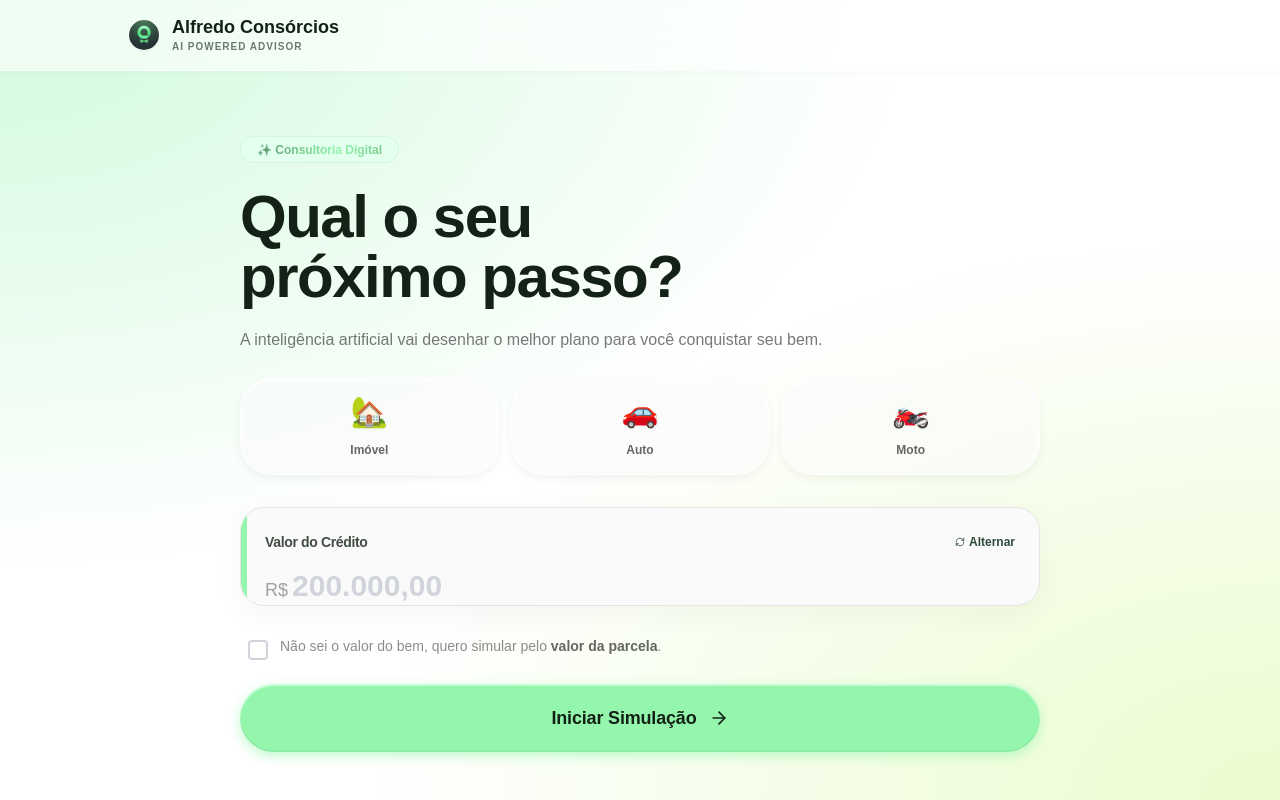
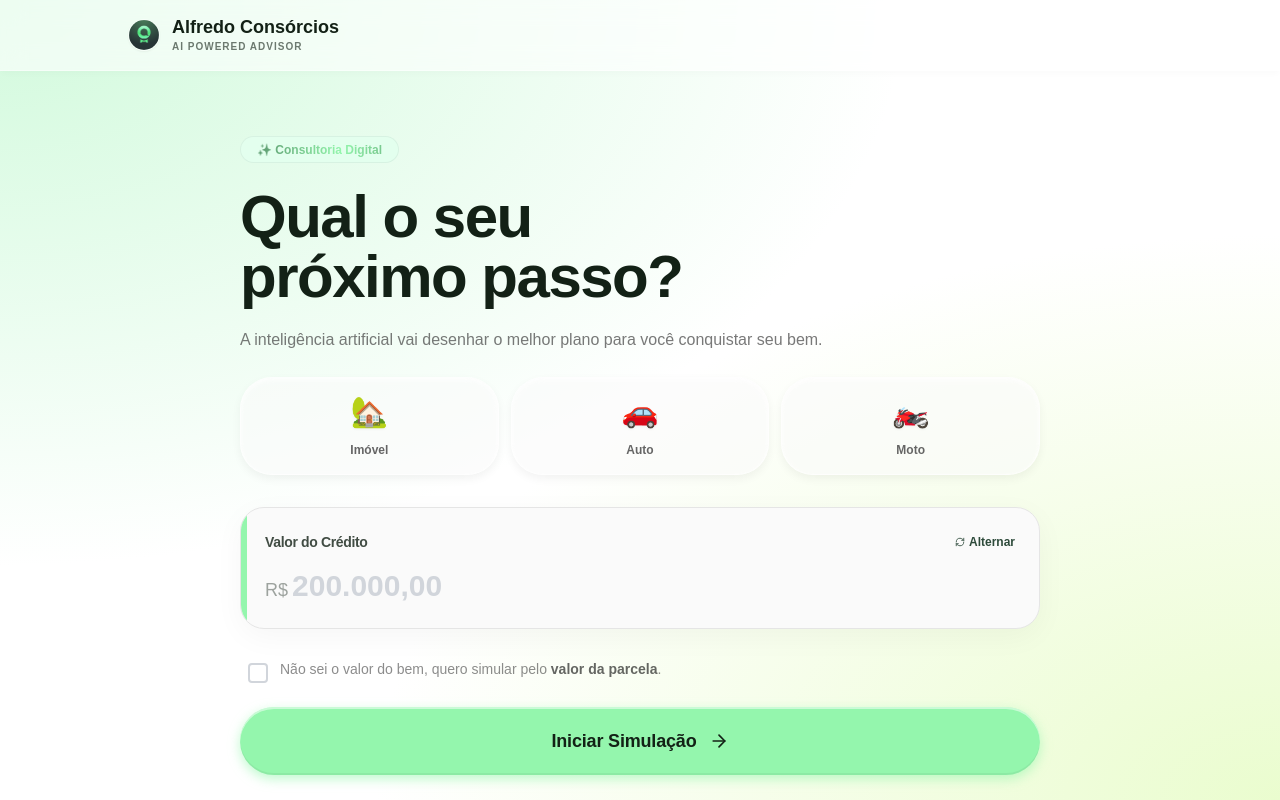
Before and after one commit to vldmrnvs/alfredo-chat, a React (Vite) app: page / in a window 1280 px wide. Built offline with nearby package versions, Linux system fonts and the light colour scheme; a web font is replaced by a local one.

Commit message:
Add files via upload

```diff
--- a/src/features/PreSimulation.tsx
+++ b/src/features/PreSimulation.tsx
@@ -139,7 +139,7 @@ export default function PreSimulation() {
             </div>
 
             {/* Input Area */}
-            <div className="p-6 rounded-3xl shadow-[0_8px_30px_rgb(0,0,0,0.04)] border border-[#E5E5E5] mb-6 relative overflow-hidden group transition-colors bg-[#FAFAFA]">
+            <div className="p-6 rounded-3xl shadow-[0_8px_30px_rgb(0,0,0,0.04)] border border-[#E5E5E5] mb-6 relative overflow-hidden group transition-colors bg-[#FAFAFA] flex-shrink-0">
                 <div className="absolute top-0 left-0 w-1.5 h-full transition-colors bg-[#94F6AD]"></div>
 
                 <div className="flex justify-between items-center mb-4">
```
